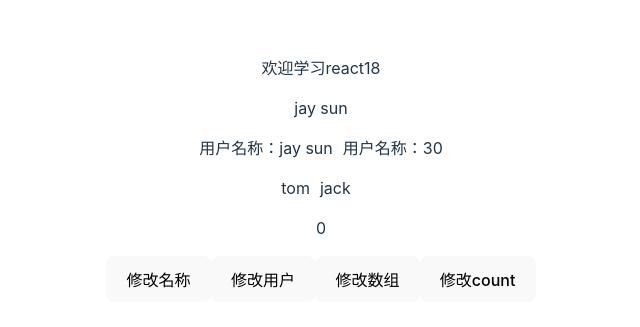
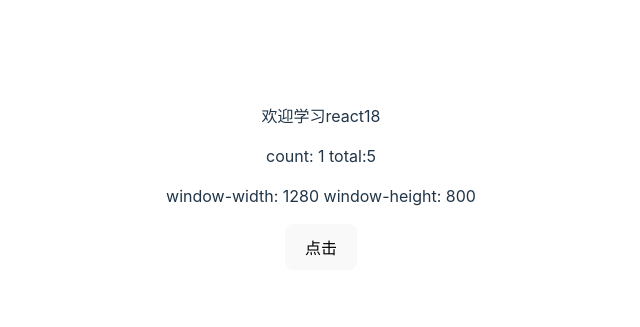
Before and after one commit to XmXdXyXs/react-admin, a React (Vite) app in the folder react-admin/: page / in a window 1280 px wide. Shown: the part 221-548 px from the top of the page, without its empty margins (319-959 px from the left). Built offline with nearby package versions, Linux system fonts and the light colour scheme.

Commit message:
feat: 'useEffet使用 自定义hooks'

```diff
--- a/react-admin/src/App.tsx
+++ b/react-admin/src/App.tsx
@@ -1,77 +1,46 @@
-import { useState } from 'react'
+/* eslint-disable react-hooks/exhaustive-deps */
+import { useEffect, useState } from 'react'
+import { useWindowSize } from './useWindowSize'
 import './App.css'
-import { flushSync } from 'react-dom'
 
 function App() {
-	console.log('update app')
+	console.log(111)
+	const [count, setCount] = useState(1)
+	const [total, setTotal] = useState(5)
+	// 模拟componentDidMounted
+	useEffect(() => {
+		document.title = '欢迎学习react18'
+	}, [])
+	// 模拟watch
+	useEffect(() => {
+		setTotal(() => count * 5)
+	}, [count])
 
-	const [user, setUser] = useState({ name: 'jay sun', age: 30 })
-	const [list, setList] = useState(['tom', 'jack'])
-	const [count, setCount] = useState(0)
-	const num = 0
-	const [name, setName] = useState(() => {
-		if (num === 0) {
-			return 'jay sun'
-		}
-		return 'jay sun tnbl'
-	})
-	const handleUpdate = () => {
-		setName('jay sun nb')
+	// 模拟销毁
+	// useEffect(() => {
+	// 	const t = setInterval(() => {
+	// 		setCount(count => count + 1)
+	// 	}, 1000)
+	// 	return () => {
+	// 		clearInterval(t)
+	// 	}
+	// }, [])
+	const handleCount = () => {
+		setCount(count => count + 1)
 	}
-	const handleUpdateUser = () => {
-		setUser({ ...user, age: 18 })
-	}
-	const handleList = () => {
-		setList([...list, 'lily'])
-	}
-	const handleCount = () => {
-		// react 更新属于异步更新 会把多次更新合并到一起 批量更新 每次只加1
-		// setCount(count + 1)
-		// setCount(count + 1)
-		// setCount(count + 1)
-		// 跟上面没区别了 这里依旧是异步更新 在react16之前是同步更新
-		// setTimeout(() => {
-		// setCount(count + 1)
-		// setCount(count + 1)
-		// setCount(count + 1)
-		// })
-		// 这里也会批量更新 但是每次会拿到上次更新的值 所以执行一次加3
-		// setCount(count => count + 1)
-		// setCount(count => count + 1)
-		// setCount(count => count + 1)
 
-		// 强制同步更新 render 会执行两次
-		flushSync(() => {
-			setCount(count => count + 1)
-		})
-		flushSync(() => {
-			setCount(count => count + 1)
-		})
-	}
+	// 自定义hooks
+	const [size] = useWindowSize()
 	return (
 		<div className='App'>
 			<p>欢迎学习react18</p>
-			<p>{name}</p>
 			<p>
-				<span>用户名称：{user.name}</span>
-				<span style={{ marginLeft: 10 }}>用户名称：{user.age}</span>
+				count: {count} total:{total}
 			</p>
 			<p>
-				{list.map((item, index) => {
-					return (
-						<span key={index} style={{ marginRight: 10 }}>
-							{item}
-						</span>
-					)
-				})}
+				window-width: {size.width} window-height: {size.height}
 			</p>
-			<p>{count}</p>
-			<p>
-				<button onClick={handleUpdate}>修改名称</button>
-				<button onClick={handleUpdateUser}>修改用户</button>
-				<button onClick={handleList}>修改数组</button>
-				<button onClick={handleCount}>修改count</button>
-			</p>
+			<button onClick={handleCount}>点击</button>
 		</div>
 	)
 }
--- a/react-admin/src/main.tsx
+++ b/react-admin/src/main.tsx
@@ -1,10 +1,6 @@
-import React from 'react'
+// import React from 'react'
 import ReactDOM from 'react-dom/client'
 import App from './App.tsx'
 import './index.css'
 
-ReactDOM.createRoot(document.getElementById('root')!).render(
-	<React.StrictMode>
-		<App />
-	</React.StrictMode>
-)
+ReactDOM.createRoot(document.getElementById('root')!).render(<App />)
--- /dev/null
+++ b/react-admin/src/useWindowSize.tsx
@@ -0,0 +1,21 @@
+import { useEffect, useState } from 'react'
+
+export function useWindowSize() {
+	const [size, setSize] = useState({
+		width: document.documentElement.clientWidth,
+		height: document.documentElement.clientHeight
+	})
+	const handleSize = () => {
+		setSize({
+			width: document.documentElement.clientWidth,
+			height: document.documentElement.clientHeight
+		})
+	}
+	useEffect(() => {
+		window.addEventListener('resize', handleSize)
+		return () => {
+			window.removeEventListener('resize', handleSize)
+		}
+	}, [])
+	return [size]
+}
```
